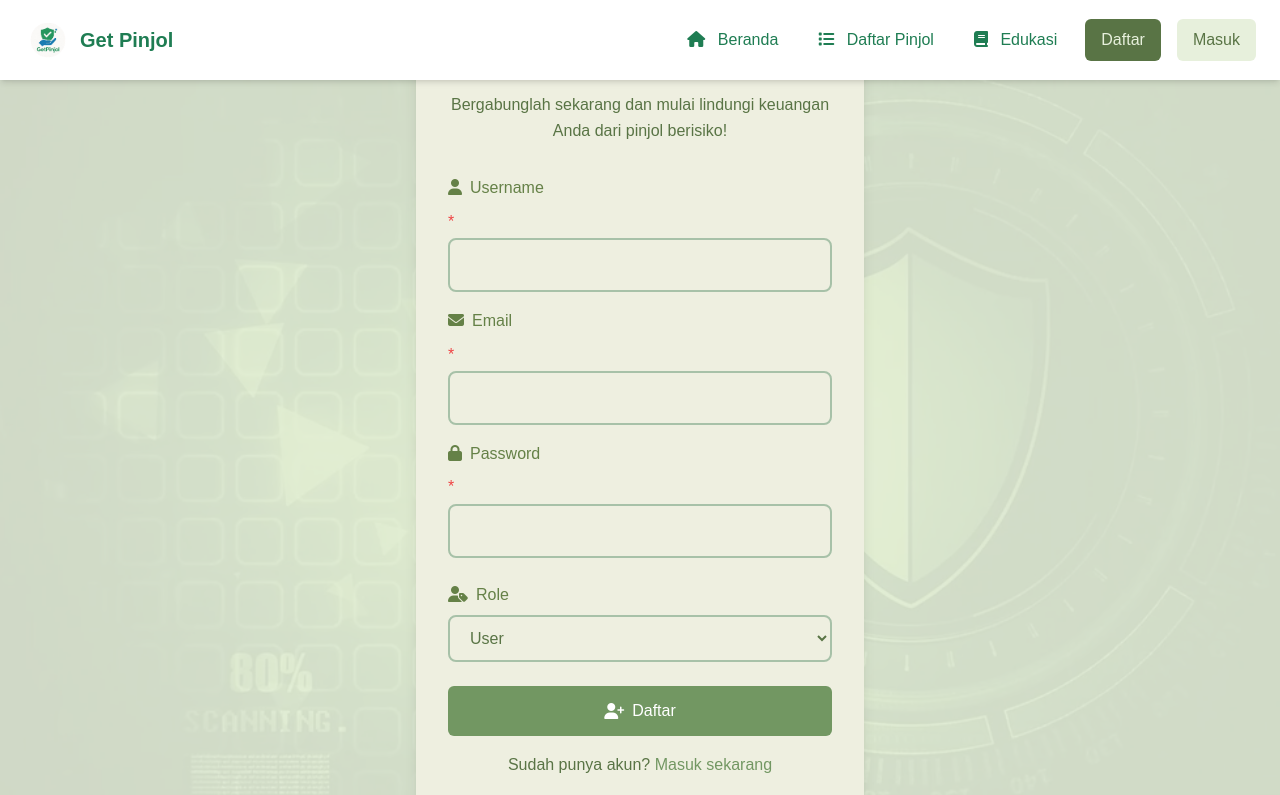
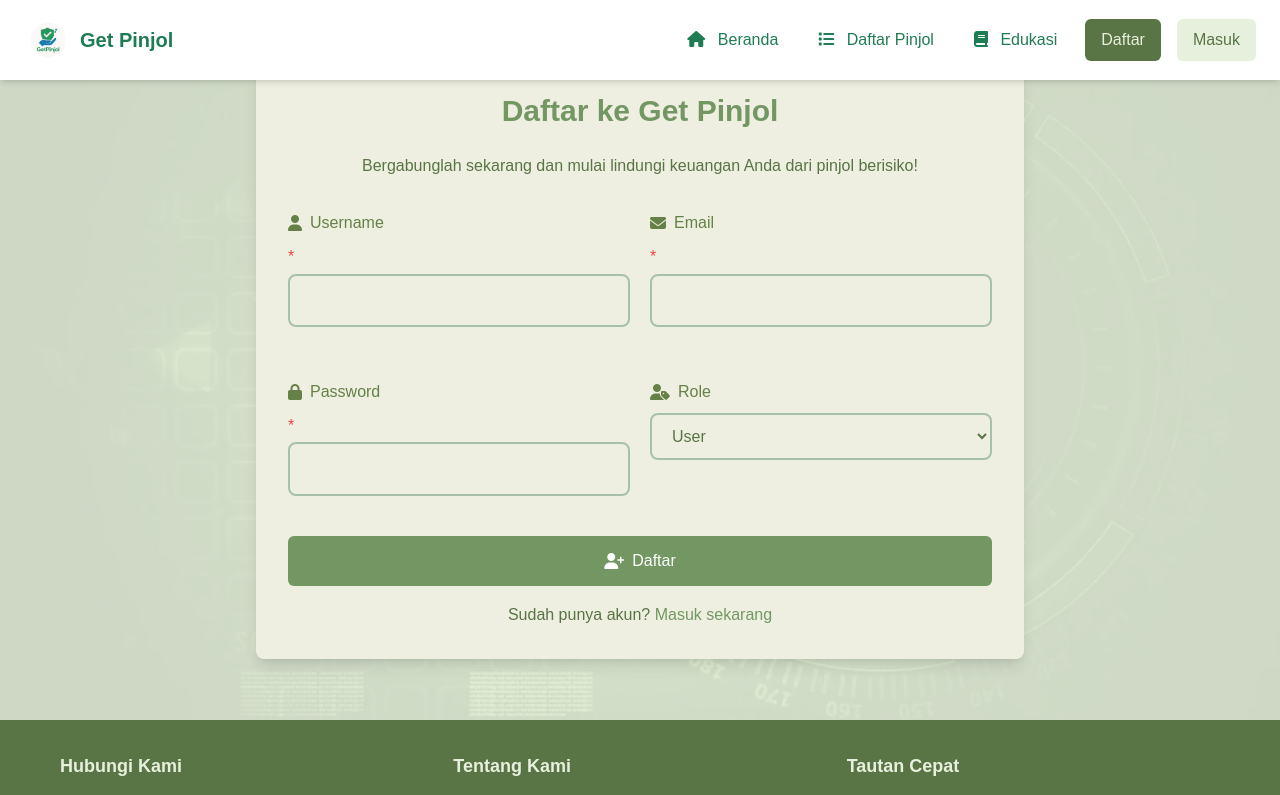
Before and after one commit to GetPinjol-Website/get_pinjol, a React (Vite) app in the folder web/client/: page /register in a window 1280 px wide. Shown: the top 795 px of the page. Built offline with nearby package versions, Linux system fonts and the light colour scheme.

Commit message:
Perbaikan regis

```diff
--- a/web/client/src/pages/auth/Register.jsx
+++ b/web/client/src/pages/auth/Register.jsx
@@ -23,8 +23,8 @@ function Register() {
         showError: setError,
         showSuccess: setSuccess,
         navigate,
-        setToken: () => { }, // Placeholder untuk state token
-        setRole: () => { }, // Placeholder untuk state role
+        setToken: () => { }, // Placeholder for token state
+        setRole: () => { }, // Placeholder for role state
     });
 
     const handleChange = (e) => {
@@ -54,7 +54,7 @@ function Register() {
                 className="absolute inset-0 bg-[url('/landing/getpinjol-security-shield.jpg')] bg-cover bg-center opacity-10"
             ></div>
             <motion.div
-                className="relative z-10 bg-pinjol-light-2 p-8 rounded-lg shadow-lg max-w-md w-full mx-auto font-roboto"
+                className="relative z-10 bg-pinjol-light-2 p-8 rounded-lg shadow-lg max-w-3xl w-full mx-auto font-roboto"
                 initial={{ opacity: 0, y: 20 }}
                 animate={{ opacity: 1, y: 0 }}
                 transition={{ duration: 0.6 }}
@@ -75,9 +75,11 @@ function Register() {
                 <SuccessMessage message={success} onClose={() => setSuccess('')} />
                 {isLoading && <Spinner />}
                 <Form onSubmit={handleSubmit}>
+                    <div className="grid grid-cols-1 md:grid-cols-2 gap-4">
                         <motion.div className="mb-4" variants={itemVariants}>
-                        <label className="block text-pinjol-dark-2 font-medium mb-2">
-                            <i className="fas fa-user mr-2"></i>Username
+                            <label className="flex items-center text-pinjol-dark-2 font-medium mb-2 relative [input:required_~_&]:after:content-['*'] [input:required_~_&]:after:text-red-500 [input:required_~_&]:after:ml-1">
+                                <i className="fas fa-user mr-2"></i>
+                                Username
                             </label>
                             <Input
                                 name="username"
@@ -89,8 +91,9 @@ function Register() {
                             />
                         </motion.div>
                         <motion.div className="mb-4" variants={itemVariants}>
-                        <label className="block text-pinjol-dark-2 font-medium mb-2">
-                            <i className="fas fa-envelope mr-2"></i>Email
+                            <label className="flex items-center text-pinjol-dark-2 font-medium mb-2 relative [input:required_~_&]:after:content-['*'] [input:required_~_&]:after:text-red-500 [input:required_~_&]:after:ml-1">
+                                <i className="fas fa-envelope mr-2"></i>
+                                Email
                             </label>
                             <Input
                                 type="email"
@@ -103,8 +106,9 @@ function Register() {
                             />
                         </motion.div>
                         <motion.div className="mb-6" variants={itemVariants}>
-                        <label className="block text-pinjol-dark-2 font-medium mb-2">
-                            <i className="fas fa-lock mr-2"></i>Password
+                            <label className="flex items-center text-pinjol-dark-2 font-medium mb-2 relative [input:required_~_&]:after:content-['*'] [input:required_~_&]:after:text-red-500 [input:required_~_&]:after:ml-1">
+                                <i className="fas fa-lock mr-2"></i>
+                                Password
                             </label>
                             <Input
                                 type="password"
@@ -117,8 +121,9 @@ function Register() {
                             />
                         </motion.div>
                         <motion.div className="mb-6" variants={itemVariants}>
-                        <label className="block text-pinjol-dark-2 font-medium mb-2">
-                            <i className="fas fa-user-tag mr-2"></i>Role
+                            <label className="flex items-center text-pinjol-dark-2 font-medium mb-2 relative [select_~_&]:after:content-['']">
+                                <i className="fas fa-user-tag mr-2"></i>
+                                Role
                             </label>
                             <select
                                 name="role"
@@ -130,6 +135,7 @@ function Register() {
                                 <option value="admin">Admin</option>
                             </select>
                         </motion.div>
+                    </div>
                     <motion.div variants={itemVariants}>
                         <Button
                             type="submit"
```
Lines whose indentation alone changed are shown as unchanged.
